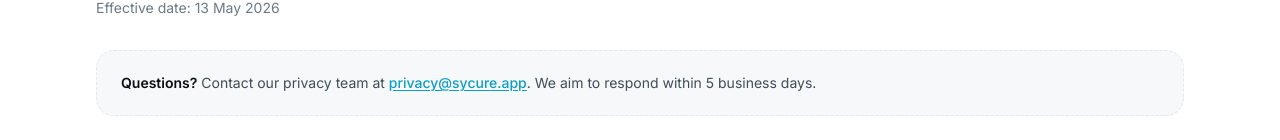
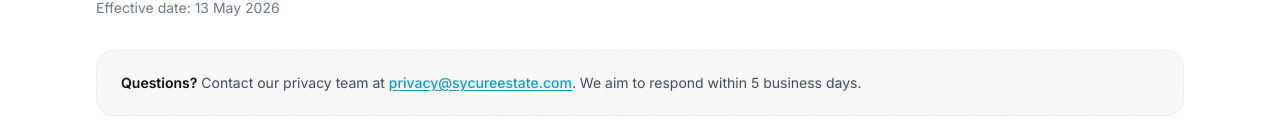
Before and after one commit to Iysah/sycure-web, a Next.js app: page /privacy in a window 1280 px wide. Shown: the part 342-482 px from the top of the page. Built offline with nearby package versions, Linux system fonts and the light colour scheme.

Commit message:
fix: update privacy contact email to new domain

```diff
--- a/app/privacy/page.tsx
+++ b/app/privacy/page.tsx
@@ -184,10 +184,10 @@ export default function PrivacyPage() {
               <span className="font-semibold text-ink">Questions?</span> Contact our
               privacy team at{" "}
               <a
-                href="mailto:privacy@sycure.app"
+                href="mailto:privacy@sycureestate.com"
                 className="font-medium text-brand-strong underline underline-offset-2 hover:text-brand"
               >
-                privacy@sycure.app
+                privacy@sycureestate.com
               </a>
               . We aim to respond within 5 business days.
             </p>
```
